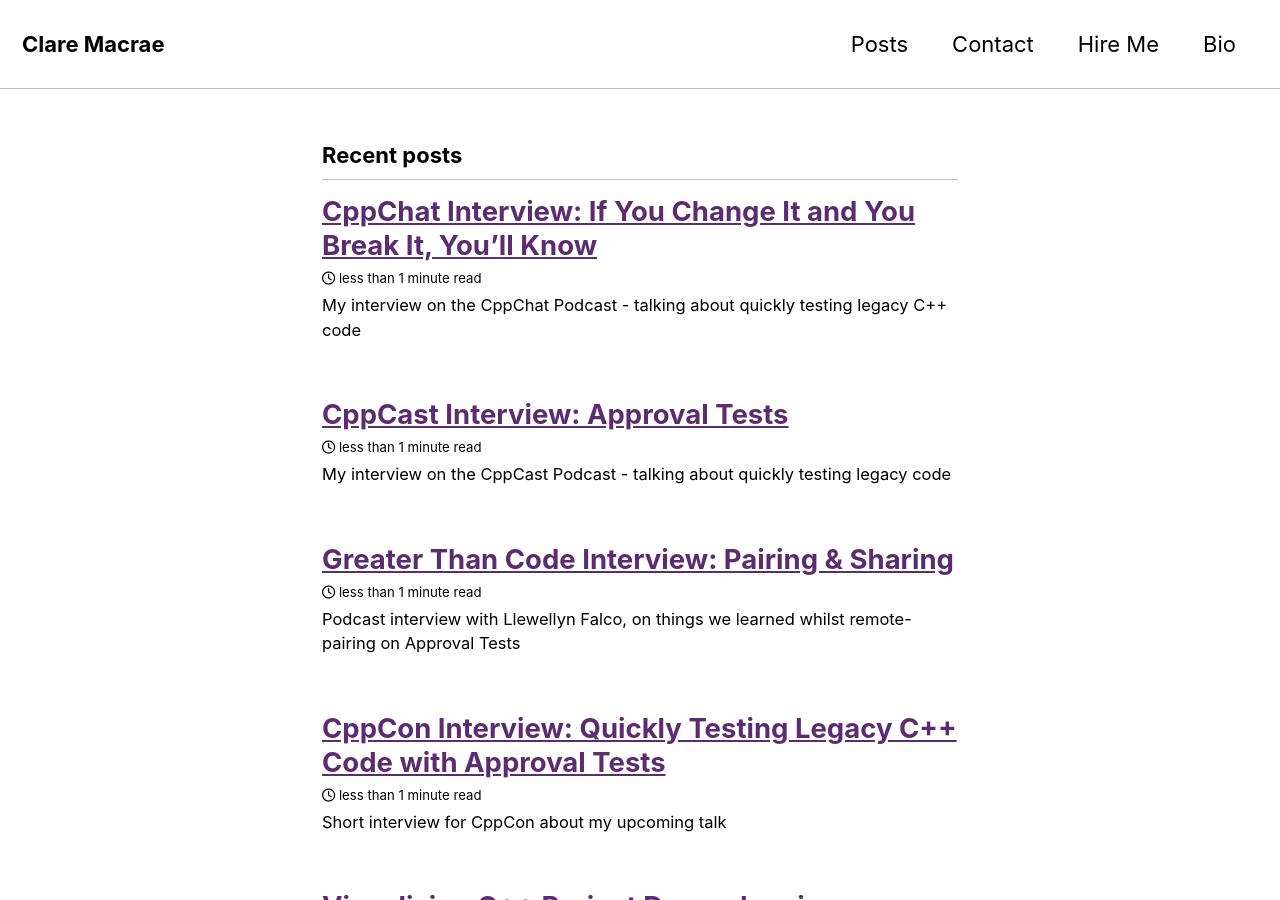
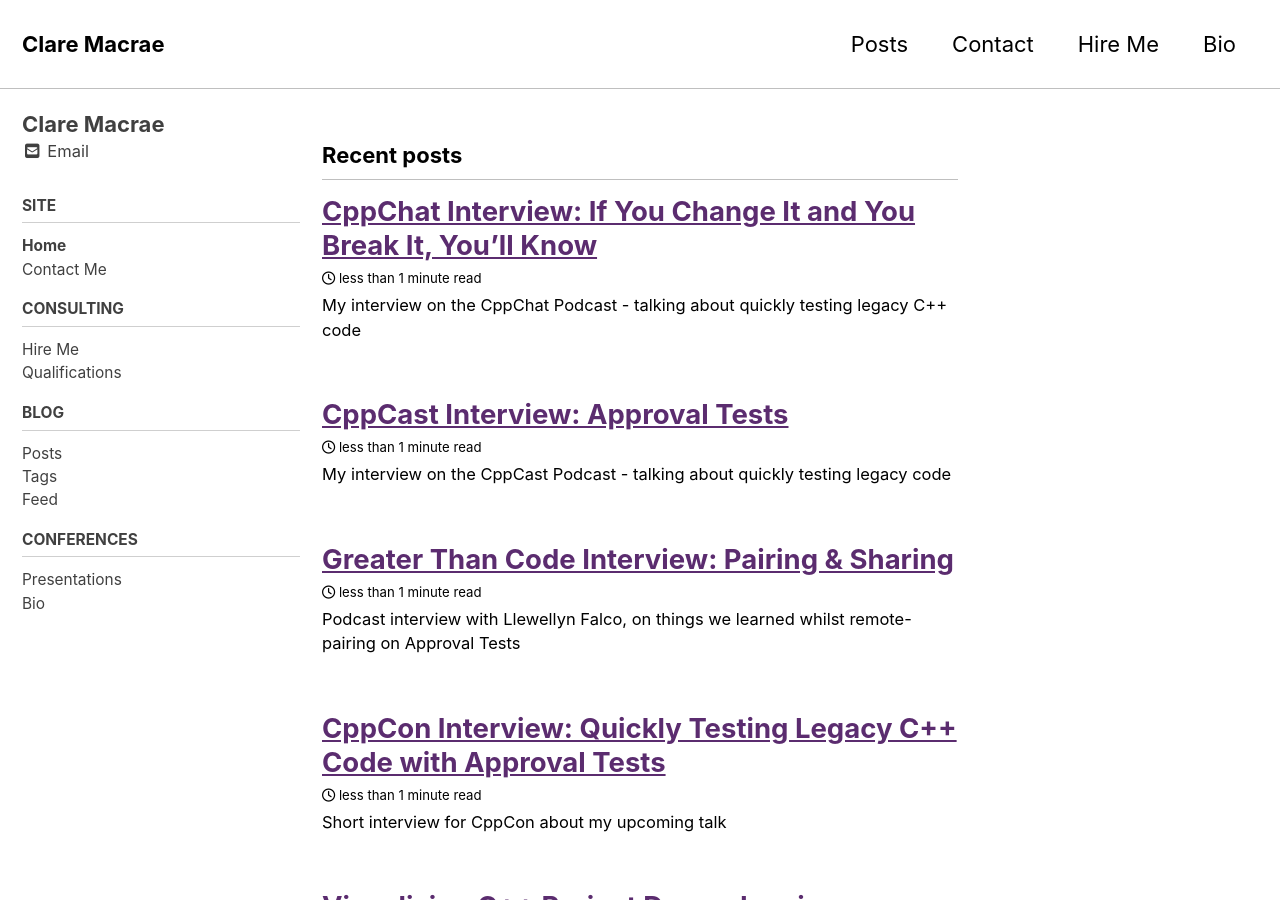
Before and after one commit to claremacrae/claremacrae.github.io, a Jekyll site: the page built from index.html, in a window 1280 px wide and 900 px high. Built offline with Jekyll 4.4.1, drawn with Linux system fonts in a browser that asks for light colours; cached includes are drawn as plain includes; nearby versions of some CDN libraries; the list of posts is cut into pages by our own code; some of the changed lines change nothing that is shown.

Commit message:
Reinstate the sidebar on non-blog pages

```diff
--- a/_config.yml
+++ b/_config.yml
@@ -287,7 +287,6 @@ defaults:
   # _posts
   - scope:
       path: ""
-      type: posts
     values:
       layout: single
       author_profile: true
```
